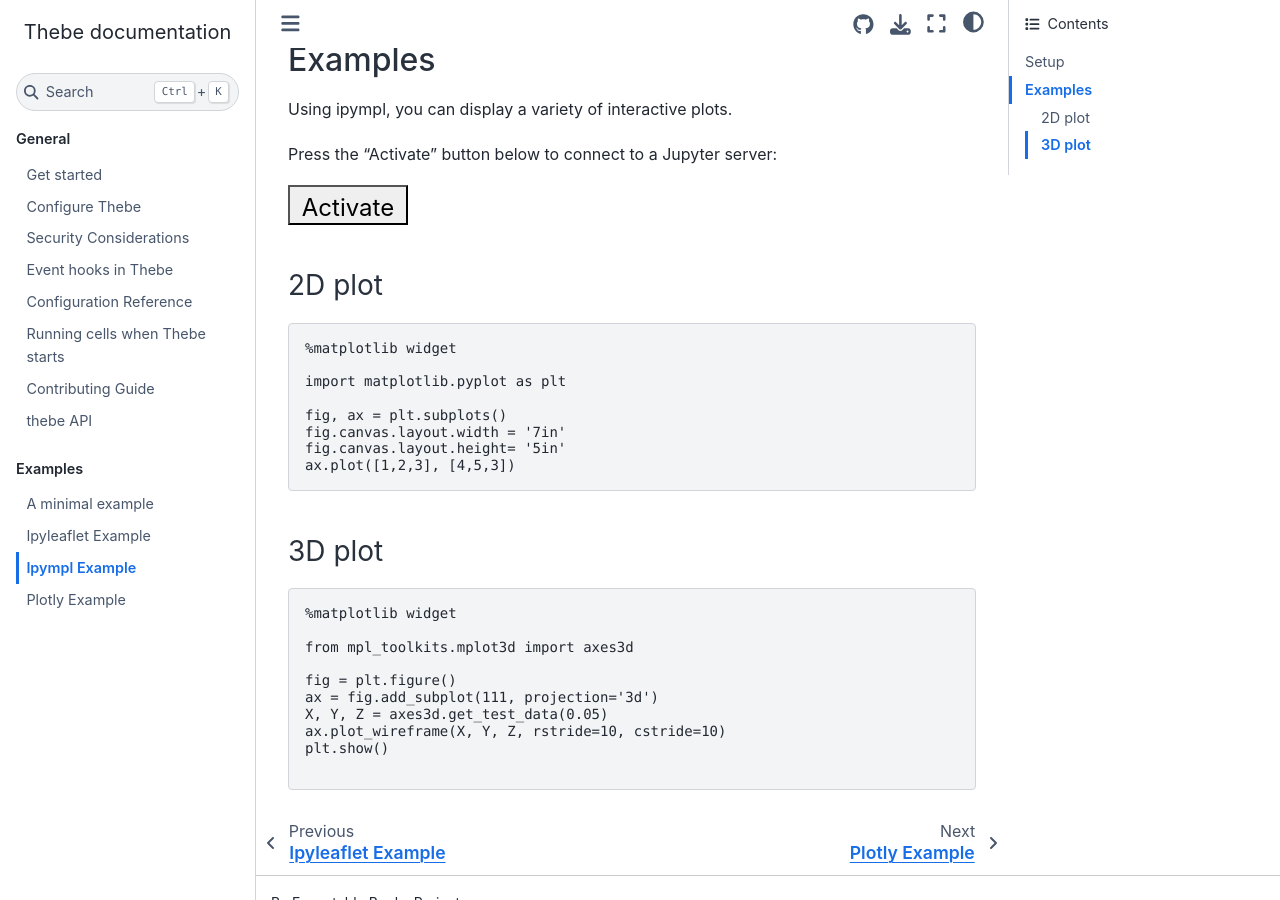
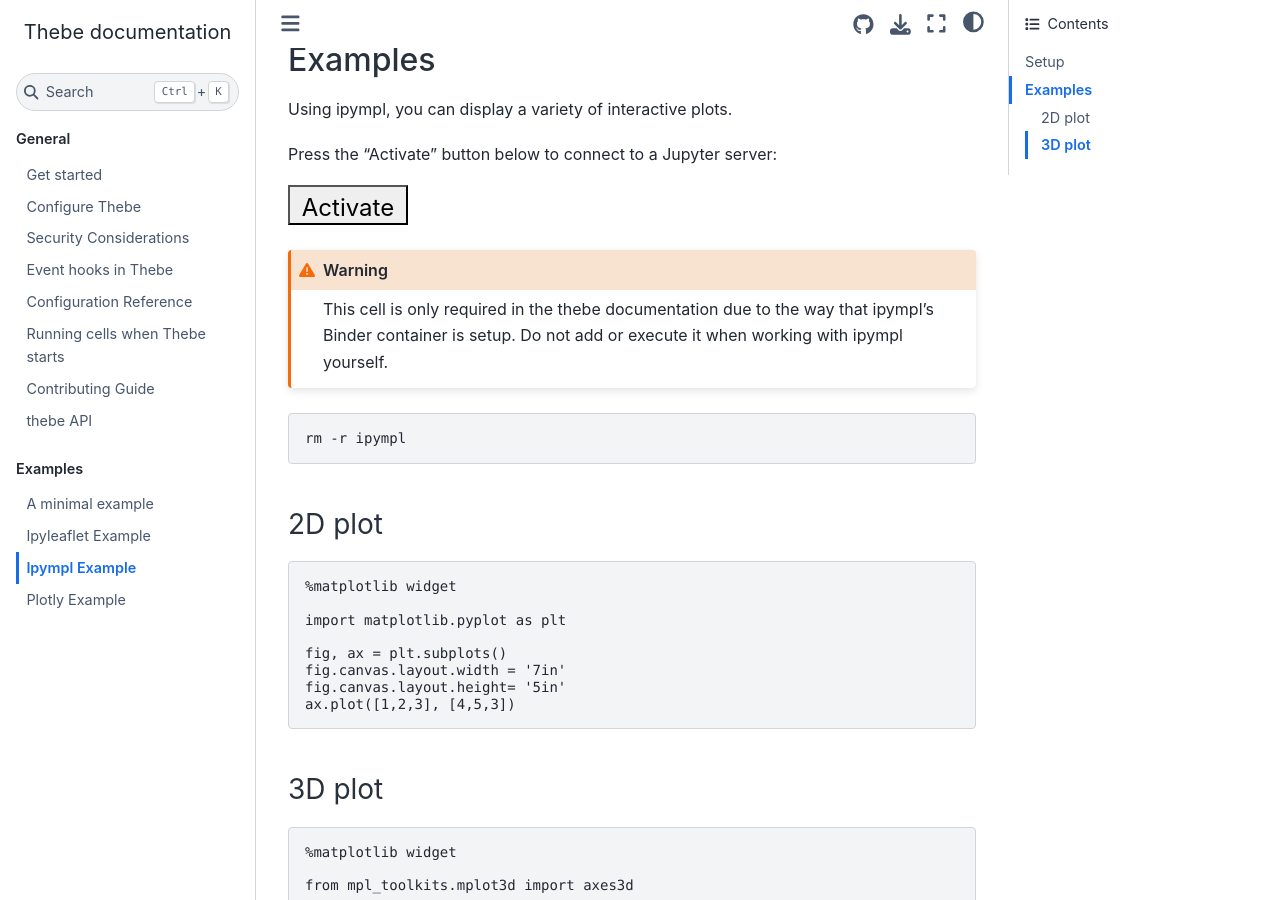
Before and after one commit to jupyter-book/thebe, a Sphinx documentation site: the page built from docs/examples/ipympl_example.rst, in a window 1280 px wide and 900 px high, scrolled down 1105 px. Built offline with Sphinx 7.4.7 and the Sphinx Book theme 1.1.4, drawn with Linux system fonts in a browser that asks for light colours; comment, search, counter and statistics services are not loaded.

Commit message:
:books: DOCS: Add warning cell block and font awesome styles for ipympl documentation

```diff
--- a/docs/examples/ipympl_example.rst
+++ b/docs/examples/ipympl_example.rst
@@ -67,6 +67,7 @@ Press the "Activate" button below to connect to a Jupyter server:
 
 .. raw:: html
 
+   <link rel="stylesheet" href="https://cdnjs.cloudflare.com/ajax/libs/font-awesome/4.7.0/css/font-awesome.css" integrity="sha512-5A8nwdMOWrSz20fDsjczgUidUBR8liPYU+WymTZP1lmY9G6Oc7HlZv156XqnsgNUzTyMefFTcsFH/tnJE/+xBg==" crossorigin="anonymous" />
    <script src="https://cdnjs.cloudflare.com/ajax/libs/require.js/2.3.4/require.min.js"></script>
 
    <button id="activateButton" style="width: 120px; height: 40px; font-size: 1.5em;">
@@ -92,6 +93,15 @@ Press the "Activate" button below to connect to a Jupyter server:
      }
    </script>
    <script src="https://unpkg.com/thebelab@latest/lib/index.js"></script>
+
+
+.. warning:: This cell is only required in the thebe documentation due to the way that ipympl's Binder container is setup. Do not add or execute it when working with ipympl yourself.
+
+.. raw:: html
+
+   <pre data-executable="true" data-language="python">
+   rm -r ipympl
+   </pre>
 
 2D plot
 -------
```
